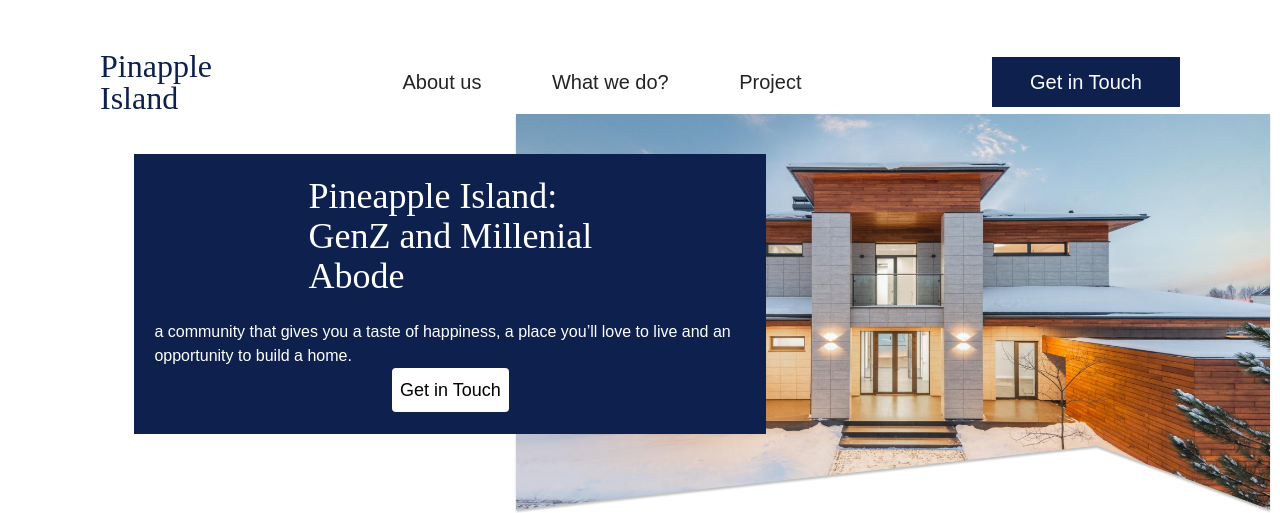
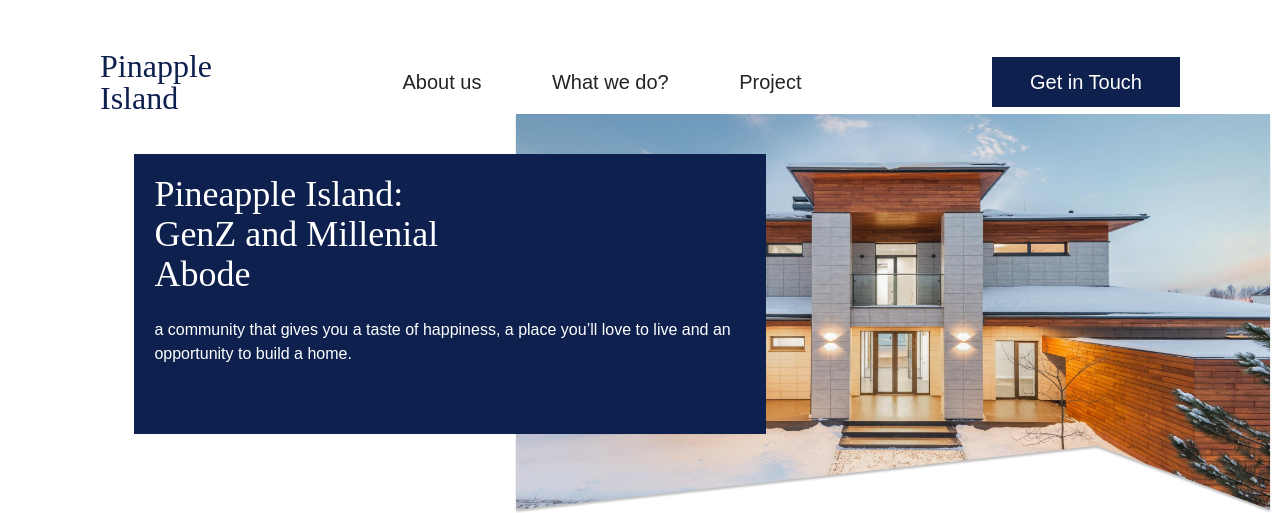
Before and after one commit to Bashamega/Pinaple-island, a Next.js app: page / in a window 1280 px wide. Shown: the top 513 px of the page. Built offline with nearby package versions, Linux system fonts and the light colour scheme; grey boxes are pictures that could not be loaded.

Commit message:
Fixed some thing i forgot to do

```diff
--- a/src/components/Hero.tsx
+++ b/src/components/Hero.tsx
@@ -19,7 +19,7 @@ export function Hero() {
       />
 
       <div
-        className="  py-[20px] px-[20px] lg:w-[50%] lg:h-[70%] w-full h-full  font-playfair absolute lg:left-[10%]  lg:top-[10%] text-white top-0 left-0 lg:bg-[#0E204E] flex flex-col items-center justify-center"
+        className="text-center lg:text-left  py-[20px] px-[20px] lg:w-[50%] lg:h-[70%] w-full h-full  font-playfair absolute lg:left-[10%]  lg:top-[10%] text-white top-0 left-0 lg:bg-[#0E204E] lg:block flex flex-col items-center justify-center"
         dir="ltr"
       >
         <h1 className="text-4xl text-white">
@@ -30,11 +30,11 @@ export function Hero() {
           Abode
         </h1>
         <br />
-        <p className="font-manrope text-center lg:text-left text-white">
+        <p className="font-manrope  text-white">
           a community that gives you a taste of happiness, a place you’ll love
           to live and an opportunity to build a home.
         </p>
-        <button className="font-manrope text-lg bg-white rounded text-black p-2 hover:bg-slate-100 transition-colors duration-100">
+        <button className="font-manrope lg:hidden text-lg bg-white rounded text-black p-2 hover:bg-slate-100 transition-colors duration-100">
           Get in Touch
         </button>
       </div>
```
